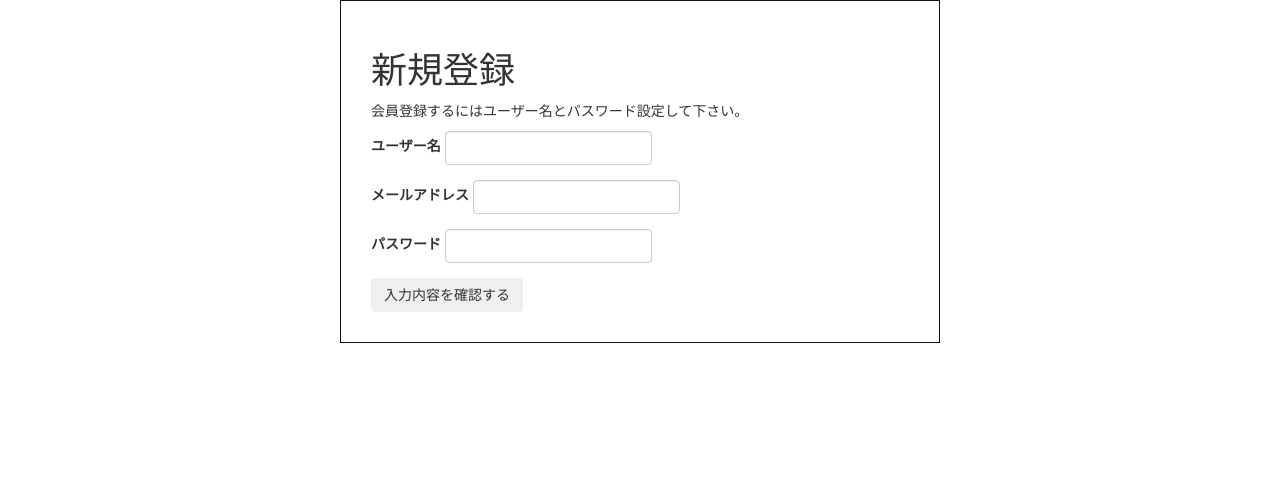
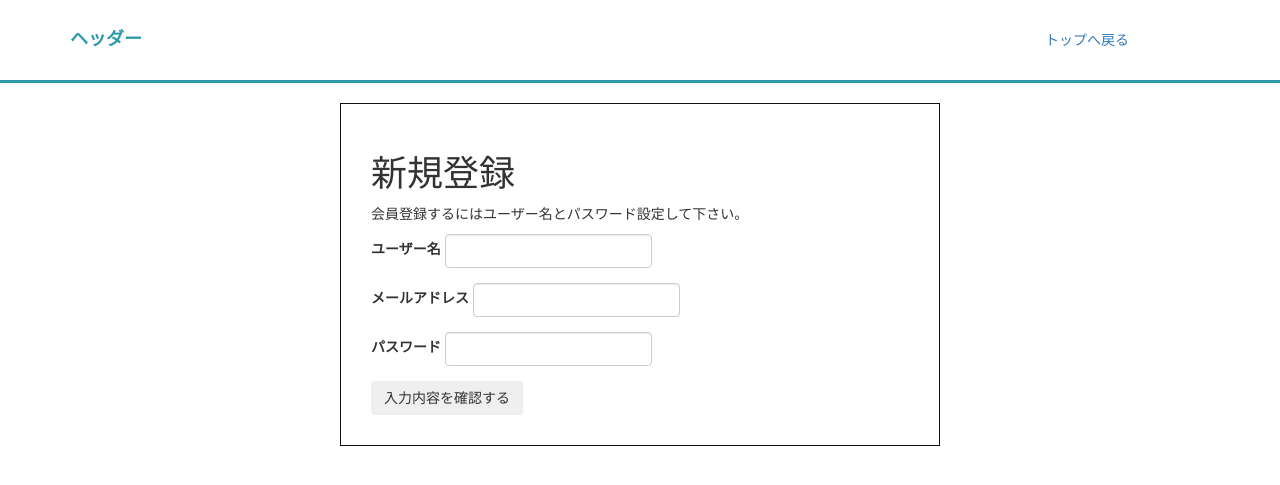
Before and after one commit to HirokiYamasaki/quiz_php, a PHP site: page /join.php?action=1 in a window 1280 px wide. Shown: the top 485 px of the page. Run offline with PHP 8.4, Linux system fonts and the light colour scheme; data that the repository does not hold is empty.

Commit message:
ヘッダーを追記

```diff
--- a/user/join.php
+++ b/user/join.php
@@ -62,6 +62,21 @@ if ($_REQUEST['action'] === 'rewrite') {
 </head>
 <body>
     <div class="container">
+        <header>
+            <div class="row">
+                <div class="col-sm-10">
+                    <h2>ヘッダー</h2>
+                </div>
+                <div class="col-sm-2">
+                    <a href="../question">トップへ戻る</a>
+                </div>
+            </div>
+        </header>
+    </div>
+
+    <hr>
+
+    <div class="container">
         <div class="content">
             <h1>新規登録</h1>
             <p>会員登録するにはユーザー名とパスワード設定して下さい。</p>
```
